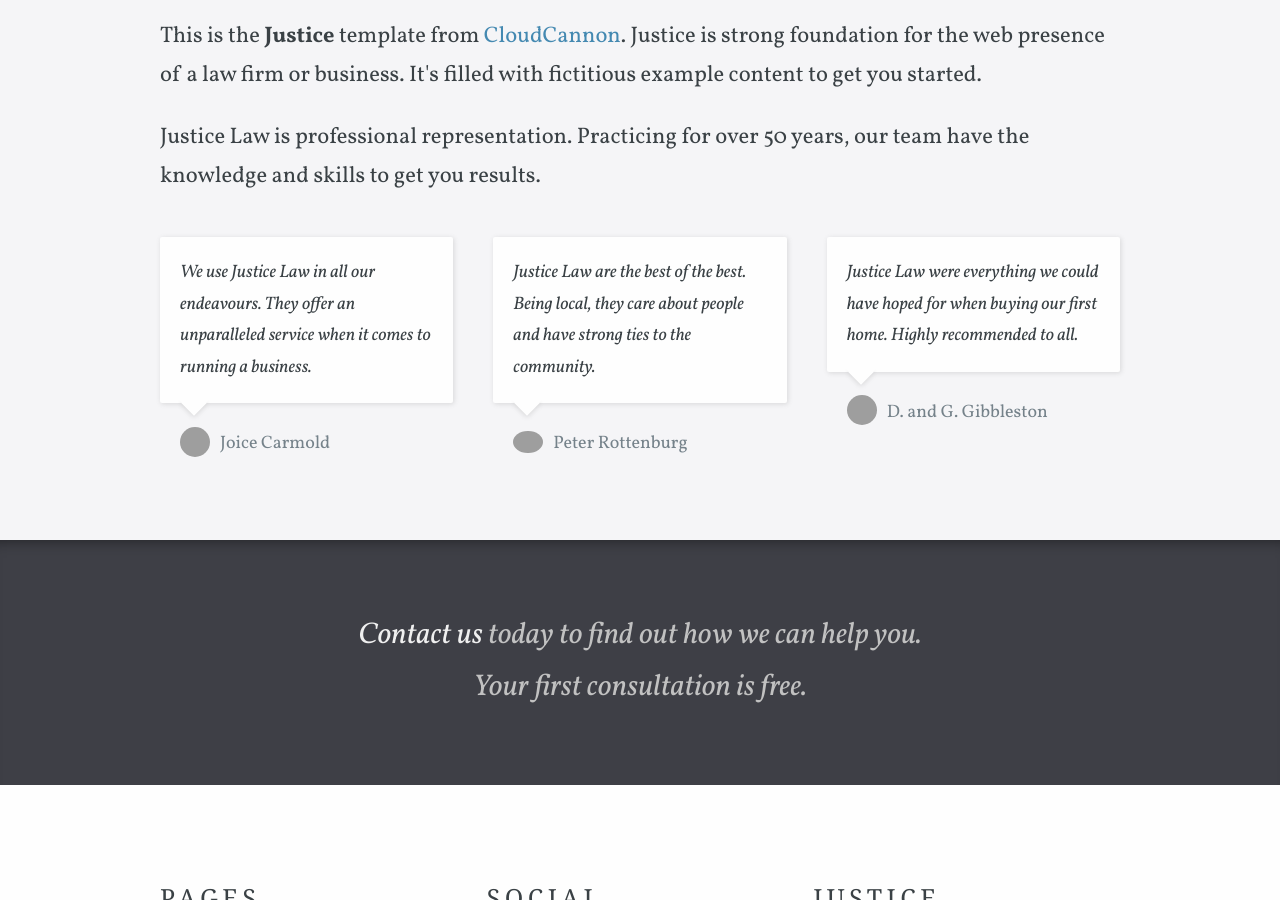
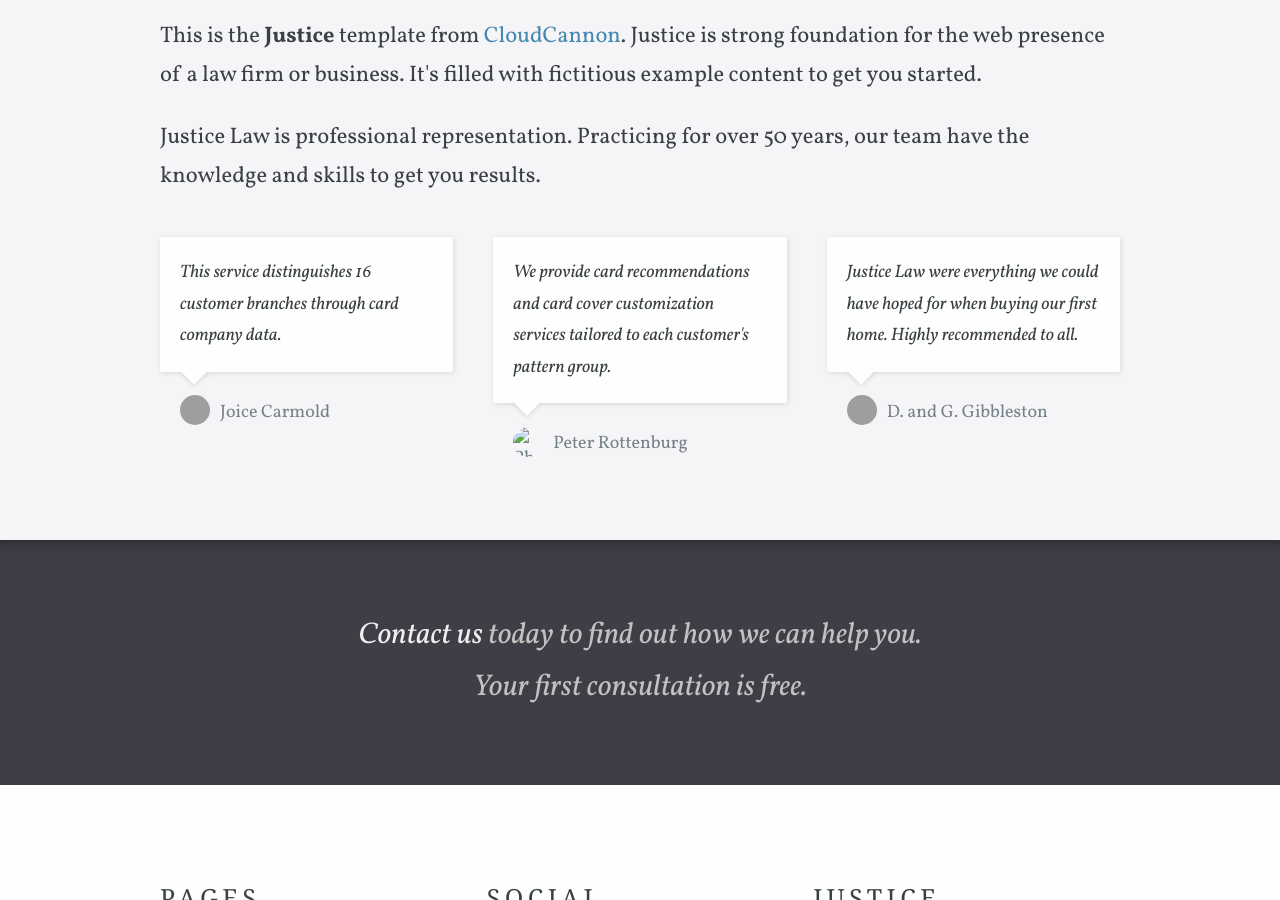
Before and after one commit to Lee-wonjae/Lee-wonjae.github.io, a Jekyll site: the page built from index.html, in a window 1280 px wide and 900 px high, scrolled down 860 px. Built offline with Jekyll 4.4.1, drawn with Linux system fonts in a browser that asks for light colours; some web fonts are replaced; grey boxes are pictures that could not be loaded.

Commit message:
some text

```diff
--- a/index.html
+++ b/index.html
@@ -4,11 +4,10 @@
 background_image_path:
 large_header: true
 testimonials:
-  - message: We use Justice Law in all our endeavours. They offer an unparalleled service when it comes to running a business.
+  - message: This service distinguishes 16 customer branches through card company data.
     image: "https://placekitten.com/g/60/60?a=.png"
     name: Joice Carmold
-  - message: Justice Law are the best of the best. Being local, they care about people and have strong ties to the community.
-    image: "https://www.fillmurray.com/60/60?a=.png"
+  - message: We provide card recommendations and card cover customization services tailored to each customer's pattern group.
     name: Peter Rottenburg
   - message: Justice Law were everything we could have hoped for when buying our first home. Highly recommended to all.
     image: "https://placebear.com/60/60?a=.png"
```
